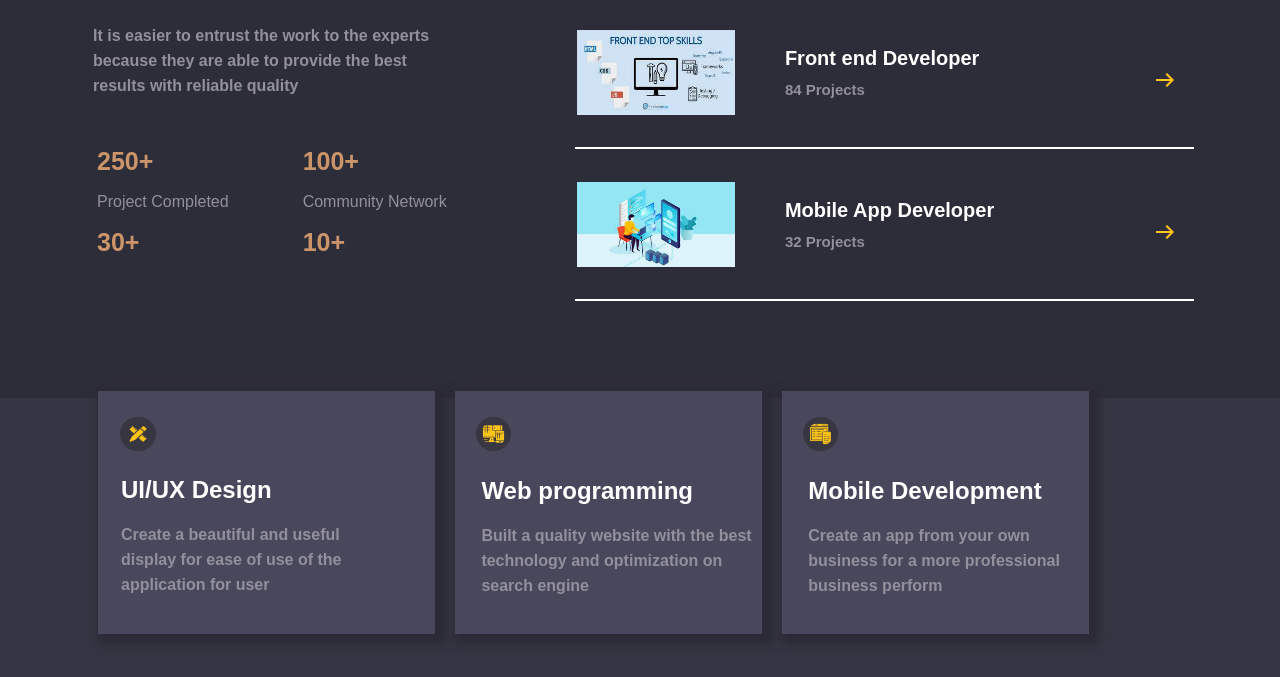
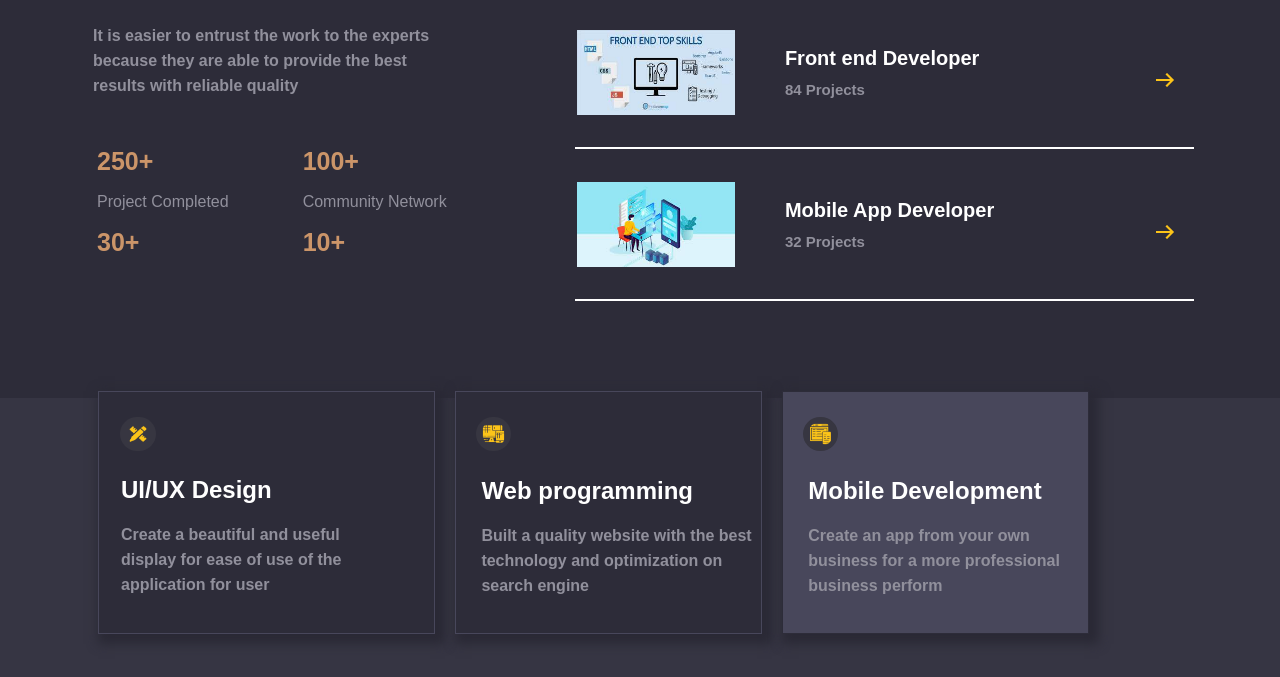
Before and after one commit to AbuHuraira2357/Assignment, a plain HTML site: page index.html in a window 1280 px wide. Shown: the part 918-1595 px from the top of the page. Drawn offline with Linux system fonts and the light colour scheme.

Commit message:
color change

```diff
--- a/style.css
+++ b/style.css
@@ -331,7 +331,7 @@ color: rgb(203, 149, 105) ;
     border-color: #48475b;
     font-weight: bold;
     line-height: 25px;
-    background-color: #48475b;
+    background-color: #2D2C39 ;
     box-shadow: 5px 5px 10px 5px #2a2935 ;
 }
 
@@ -364,7 +364,7 @@ color: rgb(203, 149, 105) ;
     border-color: #48475b;
     font-weight: bold;
     line-height: 25px;
-    background-color: #48475b;
+    background-color: #2D2C39 ;
     margin: 0px 20px 0px 20px;
     box-shadow: 5px 5px 10px 5px #2a2935 ;
 }
@@ -392,7 +392,7 @@ color: rgb(203, 149, 105) ;
     width: 50%;
     border: 1px;
     border-style: solid;
-    border-color: #48475b;
+    border-color: #2D2C39 ;
     font-weight: bold;
     line-height: 25px;
     background-color: #48475b;
```
